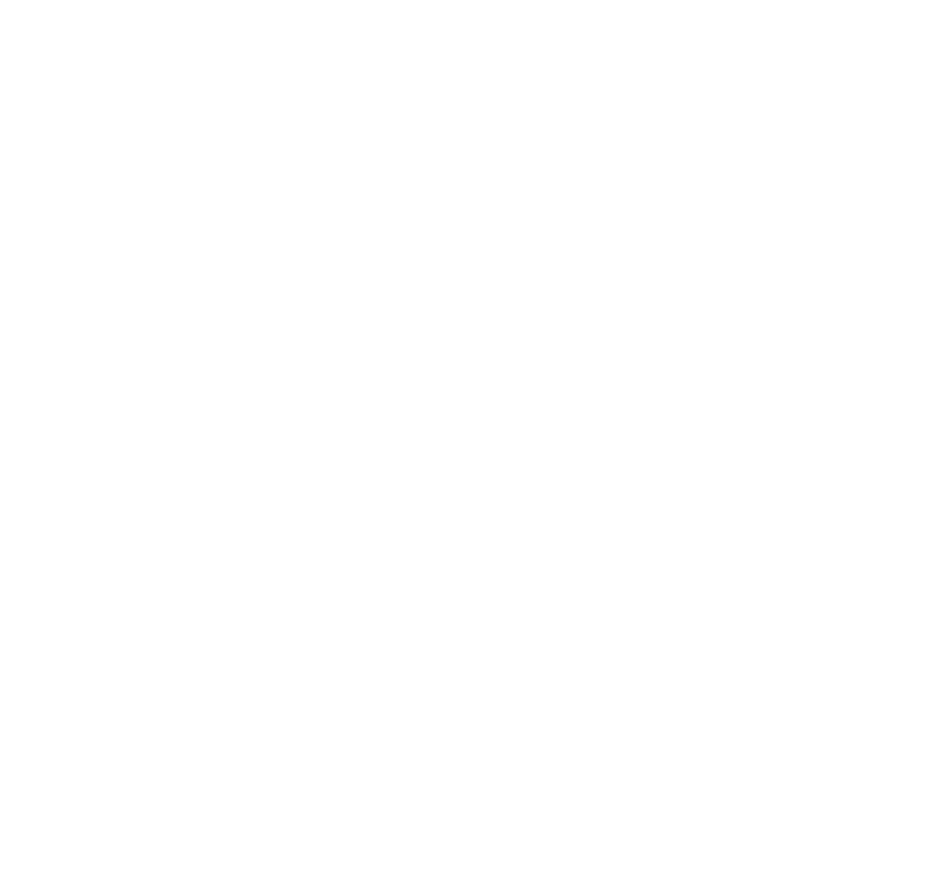
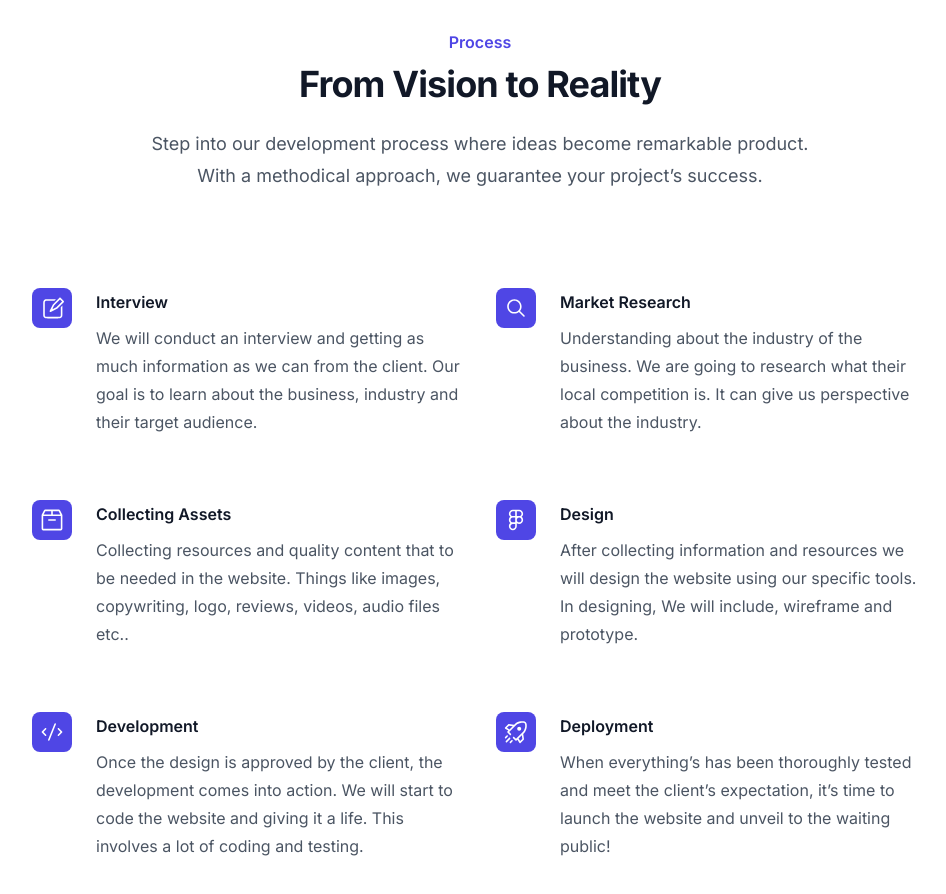
Before and after one commit to monciego/thedev, a Next.js app: page / in a window 1280 px wide. Shown: the part 840-1734 px from the top of the page, without its empty margins (160-1106 px from the left). Before the commit the page ends 804 px from the top, so only its background shows below. Built offline with nearby package versions, Linux system fonts and the light colour scheme.

Commit message:
feat: add process

```diff
--- a/app/page.tsx
+++ b/app/page.tsx
@@ -2,16 +2,25 @@
 import Image from 'next/image';
 import hero from './assets/hero.png';
 import { Button } from '@/components/ui/button';
+import {
+  Pencil2Icon,
+  MagnifyingGlassIcon,
+  ArchiveIcon,
+  FigmaLogoIcon,
+  CodeIcon,
+  RocketIcon,
+} from '@radix-ui/react-icons';
 
 export default function Home() {
   return (
+    <>
       <main className='flex flex-col sm:items-center justify-center px-4 mt-6 sm:mt-16'>
         <h1
-        className={`uppercase text-2xl sm:text-3xl md:text-5xl sm:text-center max-w-5xl ${syncopate.className}`}
+          className={`uppercase text-[1.675rem] leading-8  sm:text-3xl md:text-5xl sm:text-center max-w-5xl ${syncopate.className}`}
         >
           Elevate your brand with our elegant webcraft
         </h1>
-      <p className='sm:max-w-3xl sm:text-center mt-2 text-slate-900  dark:text-slate-100 tracking-normal text-sm sm:text-lg'>
+        <p className='sm:max-w-3xl sm:text-center mt-2 text-slate-900  dark:text-slate-100 tracking-normal text-base sm:text-lg'>
           They&rsquo;re searching for you, and our expertise is here to ensure
           they easily discover you in the digital landscape. Let us be your
           compass to success.
@@ -28,7 +37,7 @@
             Contact Us
           </Button>
         </div>
-      <div className='h-64 sm:h-96 w-full sm:w-10/12 mt-4  rounded-md bg-slate-700 object-cover'>
+        <div className='h-64 sm:h-96 w-full sm:w-10/12 mt-4 rounded-md bg-slate-700 object-cover'>
           <Image
             src={hero}
             alt='Hero Image'
@@ -36,5 +45,105 @@
           />
         </div>
       </main>
+      <div className='py-16'>
+        <div className='mx-auto max-w-7xl px-6 lg:px-8'>
+          <div className='mx-auto max-w-2xl lg:text-center'>
+            <h2 className='text-base font-semibold leading-7 text-indigo-600'>
+              Process
+            </h2>
+            <p className='mt-2 text-3xl font-bold tracking-tight text-gray-900 dark:text-white sm:text-4xl'>
+              From Vision to Reality
+            </p>
+            <p className='mt-6 text-base sm:text-lg sm:leading-8 dark:text-slate-300 text-gray-600 '>
+              Step into our development process where ideas become remarkable
+              product. With a methodical approach, we guarantee your project’s
+              success.
+            </p>
+          </div>
+          <div className='mx-auto mt-16 max-w-2xl sm:mt-20 lg:mt-24 lg:max-w-4xl'>
+            <dl className='grid max-w-xl grid-cols-1 gap-x-8 gap-y-10 lg:max-w-none lg:grid-cols-2 lg:gap-y-16'>
+              <div className='relative pl-16'>
+                <dt className='text-base font-semibold leading-7 dark:text-white text-gray-900'>
+                  <div className='absolute left-0 top-0 flex h-10 w-10 items-center justify-center rounded-lg bg-indigo-600'>
+                    <Pencil2Icon className='h-6 w-6 text-white' />
+                  </div>
+                  Interview
+                </dt>
+                <dd className='mt-2 text-base leading-7 dark:text-slate-300 text-gray-600'>
+                  We will conduct an interview and getting as much information
+                  as we can from the client. Our goal is to learn about the
+                  business, industry and their target audience.
+                </dd>
+              </div>
+              <div className='relative pl-16'>
+                <dt className='text-base font-semibold leading-7 dark:text-white text-gray-900'>
+                  <div className='absolute left-0 top-0 flex h-10 w-10 items-center justify-center rounded-lg bg-indigo-600'>
+                    <MagnifyingGlassIcon className='h-6 w-6 text-white' />
+                  </div>
+                  Market Research
+                </dt>
+                <dd className='mt-2 text-base leading-7 dark:text-slate-300 text-gray-600'>
+                  Understanding about the industry of the business. We are going
+                  to research what their local competition is. It can give us
+                  perspective about the industry.
+                </dd>
+              </div>
+              <div className='relative pl-16'>
+                <dt className='text-base font-semibold leading-7 dark:text-white text-gray-900'>
+                  <div className='absolute left-0 top-0 flex h-10 w-10 items-center justify-center rounded-lg bg-indigo-600'>
+                    <ArchiveIcon className='h-6 w-6 text-white' />
+                  </div>
+                  Collecting Assets
+                </dt>
+                <dd className='mt-2 text-base leading-7 dark:text-slate-300 text-gray-600'>
+                  Collecting resources and quality content that to be needed in
+                  the website. Things like images, copywriting, logo, reviews,
+                  videos, audio files etc..
+                </dd>
+              </div>
+              <div className='relative pl-16'>
+                <dt className='text-base font-semibold leading-7 dark:text-white text-gray-900'>
+                  <div className='absolute left-0 top-0 flex h-10 w-10 items-center justify-center rounded-lg bg-indigo-600'>
+                    <FigmaLogoIcon className='h-6 w-6 text-white' />
+                  </div>
+                  Design
+                </dt>
+                <dd className='mt-2 text-base leading-7 dark:text-slate-300 text-gray-600'>
+                  After collecting information and resources we will design the
+                  website using our specific tools. In designing, We will
+                  include, wireframe and prototype.
+                </dd>
+              </div>
+              <div className='relative pl-16'>
+                <dt className='text-base font-semibold leading-7 dark:text-white text-gray-900'>
+                  <div className='absolute left-0 top-0 flex h-10 w-10 items-center justify-center rounded-lg bg-indigo-600'>
+                    <CodeIcon className='h-6 w-6 text-white' />
+                  </div>
+                  Development
+                </dt>
+                <dd className='mt-2 text-base leading-7 dark:text-slate-300 text-gray-600'>
+                  Once the design is approved by the client, the development
+                  comes into action. We will start to code the website and
+                  giving it a life. This involves a lot of coding and testing.
+                </dd>
+              </div>
+              <div className='relative pl-16'>
+                <dt className='text-base font-semibold leading-7 dark:text-white text-gray-900'>
+                  <div className='absolute left-0 top-0 flex h-10 w-10 items-center justify-center rounded-lg bg-indigo-600'>
+                    <RocketIcon className='h-6 w-6 text-white' />
+                  </div>
+                  Deployment
+                </dt>
+                <dd className='mt-2 text-base leading-7 dark:text-slate-300 text-gray-600'>
+                  When everything’s has been thoroughly tested and meet the
+                  client’s expectation, it’s time to launch the website and
+                  unveil to the waiting public!
+                </dd>
+              </div>
+            </dl>
+          </div>
+        </div>
+      </div>
+    </>
   );
 }
```
Lines whose indentation alone changed are shown as unchanged.
